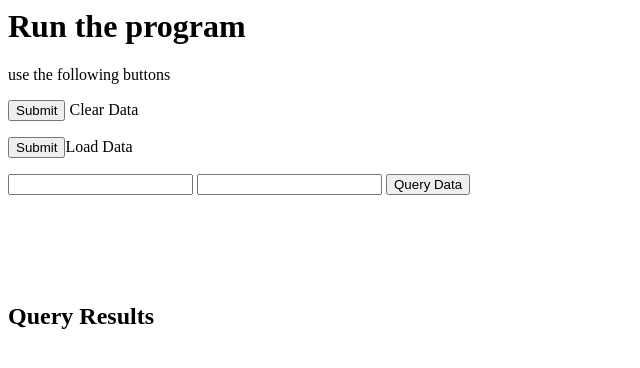
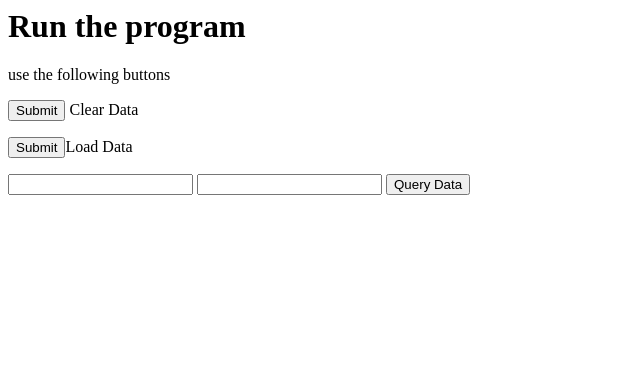
Before and after one commit to rithikbansal05/awsProjectAttempt, a Flask app: page / in a window 1280 px wide. Shown: the top 368 px of the page, without its empty margins (0-640 px from the left). Run offline with Flask 2, Linux system fonts and the light colour scheme.

Commit message:
Attempt6

```diff
--- a/application.py
+++ b/application.py
@@ -46,6 +46,7 @@ def loaddat():
     qData = queryData(firstName,lastName)
     application.logger.info(str(qData))
     if qData != [] and qData != None:
+        application.logger.form("got results. Uploading")
         return render_template("home.html", query=qData)
     elif qData == None or qData == []:
         return render_template("home.html", query="No users match query results")
--- a/template/home.html
+++ b/template/home.html
@@ -21,12 +21,7 @@
     </form>
         </br></br></br></br>
 
-    <body>
-        <h2>Query Results</h2>
-        <p>{{query_data}}</p>
-        <p>{{loaded_data}}</p>
-        <p>{{cleared_data}}</p>
-    </body>
+
         {% if data == None %}
             <p></p>
         {% else %}
```
